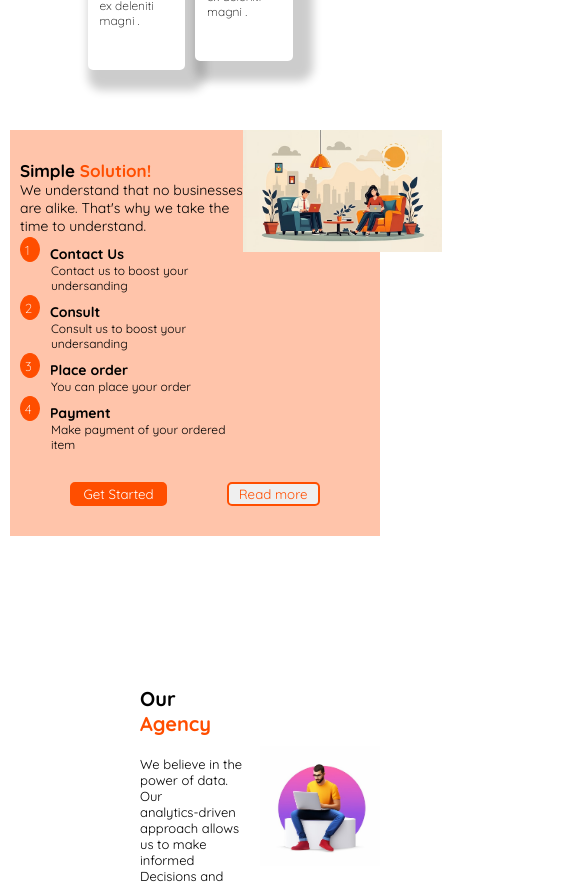
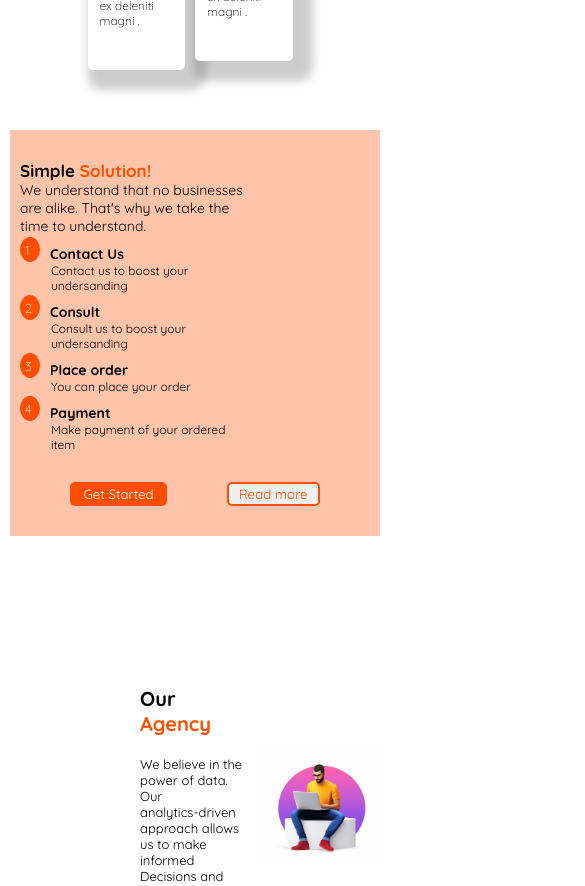
Before and after one commit to Rozay2002/BrandBuzz, a JavaScript app: page / in a window 390 px wide. Shown: the part 920-1806 px from the top of the page, 585 px wide, since content can reach past the window. Built offline with nearby package versions, Linux system fonts and the light colour scheme; the HTML template or start-up script is replaced by a standard one.

Commit message:
thirdchanges

```diff
--- a/src/index.css
+++ b/src/index.css
@@ -732,7 +732,8 @@
     }
     .blog .image{
         position: absolute;
-        display: flex;
+        visibility: hidden;
+        display: block;
         scroll-behavior: smooth;
         height: 40%;
         margin-top: 0px;
@@ -812,7 +813,8 @@
 }
 .blog .image{
     position: absolute;
-    display: flex;
+    visibility: hidden;
+    display: block;
     scroll-behavior: smooth;
     height: 30%;
     margin-top: 0px;
```
